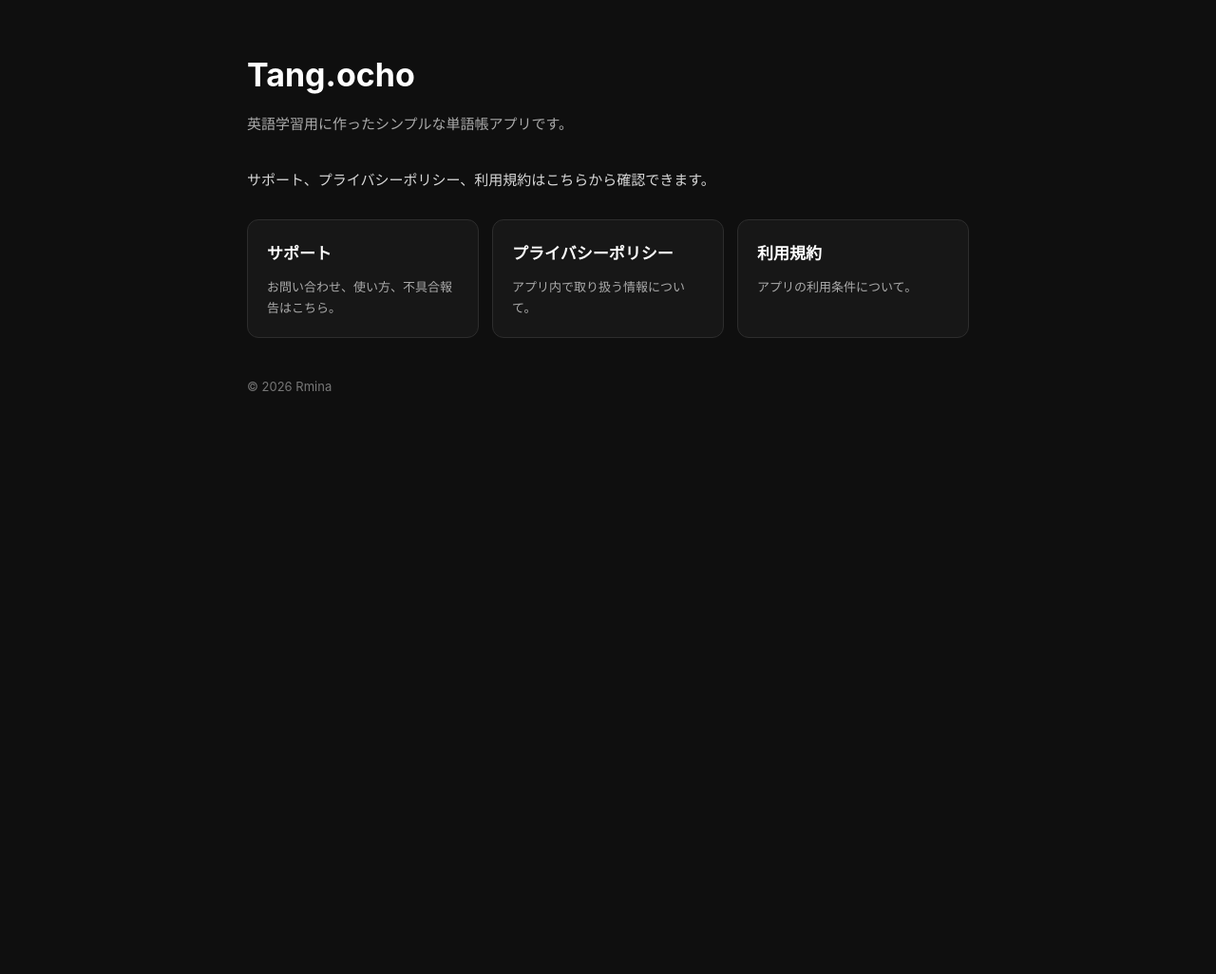
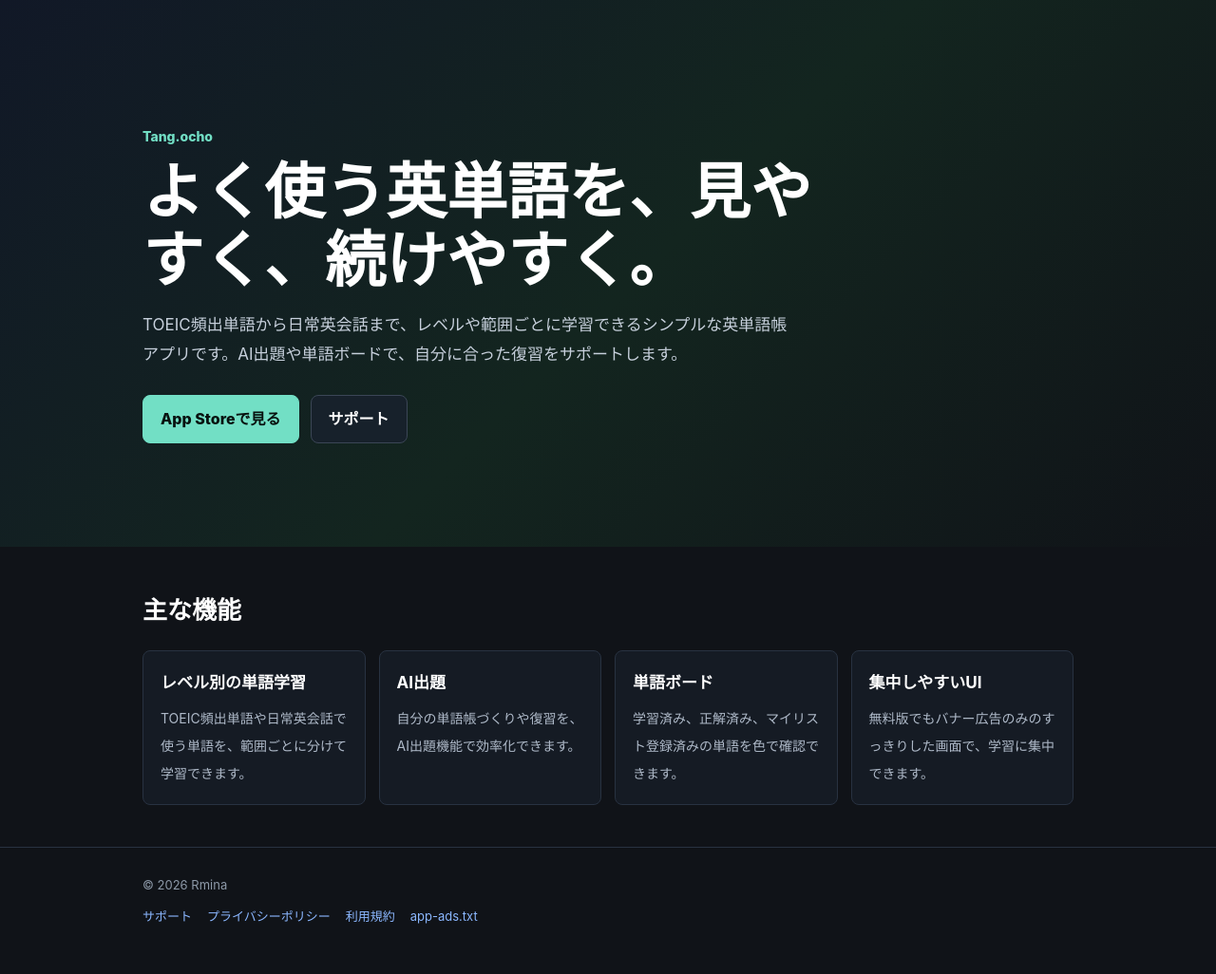
Before and after one commit to mr0614/Ta.ngocho-pages, a plain HTML site: page index.html in a window 1280 px wide. Shown: the whole page at 95% size. Before the commit the page ends 800 px from the top, so only its background shows below. Drawn offline with Linux system fonts and the light colour scheme.

Commit message:
Add files via upload

```diff
--- a/index.html
+++ b/index.html
@@ -3,52 +3,67 @@
 <head>
   <meta charset="UTF-8" />
   <meta name="viewport" content="width=device-width, initial-scale=1.0" />
-  <title>Tang.ocho</title>
+  <title>Tang.ocho - 英語学習用の単語帳アプリ</title>
+  <meta name="description" content="Tang.ochoは、TOEIC頻出単語や日常英会話で使う単語を、レベルや範囲ごとに学習できる英語学習用の単語帳アプリです。" />
   <style>
     * { box-sizing: border-box; }
-    body {
-      margin: 0;
-      min-height: 100vh;
-      padding: 48px 20px 72px;
-      background: #0f0f0f;
-      color: #d8d8d8;
-      font-family: -apple-system, BlinkMacSystemFont, "Hiragino Sans", "Yu Gothic", sans-serif;
-      line-height: 1.8;
-    }
-    main { max-width: 760px; margin: 0 auto; }
-    h1 { color: #fff; font-size: 34px; margin: 0 0 8px; letter-spacing: 0; }
-    p { font-size: 15px; }
+    body { margin: 0; background: #101318; color: #e9eef5; font-family: -apple-system, BlinkMacSystemFont, "Hiragino Sans", "Yu Gothic", sans-serif; line-height: 1.8; }
     a { color: #8bb7ff; text-decoration: none; }
-    .lead { color: #aaa; margin: 0 0 32px; }
-    .cards { display: grid; grid-template-columns: repeat(auto-fit, minmax(220px, 1fr)); gap: 14px; margin-top: 28px; }
-    .card { display: block; min-height: 120px; padding: 20px; border: 1px solid #2d2d2d; border-radius: 12px; background: #171717; }
+    .hero { min-height: 72vh; padding: 64px 20px 42px; display: flex; align-items: center; background: linear-gradient(135deg, #111827 0%, #13251f 52%, #101318 100%); }
+    .inner { width: min(980px, 100%); margin: 0 auto; }
+    .brand { color: #72dfc5; font-size: 14px; font-weight: 800; }
+    h1 { margin: 10px 0 18px; max-width: 760px; color: #fff; font-size: clamp(34px, 7vw, 64px); line-height: 1.12; letter-spacing: 0; }
+    .lead { max-width: 680px; color: #c7d0dc; font-size: 17px; }
+    .actions { display: flex; flex-wrap: wrap; gap: 12px; margin-top: 28px; }
+    .btn { display: inline-flex; align-items: center; justify-content: center; min-height: 44px; padding: 10px 18px; border: 1px solid #3b4656; background: #17212b; color: #fff; font-weight: 800; border-radius: 8px; }
+    .btn.primary { background: #72dfc5; color: #08120f; border-color: #72dfc5; }
+    section { padding: 44px 20px; }
+    h2 { margin: 0 0 18px; color: #fff; font-size: 26px; }
+    .grid { display: grid; grid-template-columns: repeat(auto-fit, minmax(220px, 1fr)); gap: 14px; }
+    .card { border: 1px solid #283241; background: #151b24; padding: 18px; border-radius: 8px; }
     .card strong { display: block; color: #fff; font-size: 17px; margin-bottom: 8px; }
-    .card span { display: block; color: #aaa; font-size: 13px; line-height: 1.7; }
-    .footer { margin-top: 40px; color: #777; font-size: 13px; }
+    .card span { color: #aeb9c8; font-size: 14px; }
+    footer { padding: 28px 20px 48px; border-top: 1px solid #283241; color: #8d99a8; font-size: 13px; }
+    .links { display: flex; flex-wrap: wrap; gap: 16px; margin-top: 10px; }
   </style>
 </head>
 <body>
   <main>
-    <h1>Tang.ocho</h1>
-    <p class="lead">英語学習用に作ったシンプルな単語帳アプリです。</p>
-    <p>サポート、プライバシーポリシー、利用規約はこちらから確認できます。</p>
-
-    <div class="cards">
-      <a class="card" href="./support.html">
-        <strong>サポート</strong>
-        <span>お問い合わせ、使い方、不具合報告はこちら。</span>
-      </a>
-      <a class="card" href="./legal/privacy.html">
-        <strong>プライバシーポリシー</strong>
-        <span>アプリ内で取り扱う情報について。</span>
-      </a>
-      <a class="card" href="./legal/terms.html">
-        <strong>利用規約</strong>
-        <span>アプリの利用条件について。</span>
-      </a>
+    <div class="hero">
+      <div class="inner">
+        <div class="brand">Tang.ocho</div>
+        <h1>よく使う英単語を、見やすく、続けやすく。</h1>
+        <p class="lead">TOEIC頻出単語から日常英会話まで、レベルや範囲ごとに学習できるシンプルな英単語帳アプリです。AI出題や単語ボードで、自分に合った復習をサポートします。</p>
+        <div class="actions">
+          <a class="btn primary" href="https://apps.apple.com/app/id6769251900">App Storeで見る</a>
+          <a class="btn" href="./support.html">サポート</a>
+        </div>
+      </div>
     </div>
 
-    <p class="footer">© 2026 Rmina</p>
+    <section>
+      <div class="inner">
+        <h2>主な機能</h2>
+        <div class="grid">
+          <div class="card"><strong>レベル別の単語学習</strong><span>TOEIC頻出単語や日常英会話で使う単語を、範囲ごとに分けて学習できます。</span></div>
+          <div class="card"><strong>AI出題</strong><span>自分の単語帳づくりや復習を、AI出題機能で効率化できます。</span></div>
+          <div class="card"><strong>単語ボード</strong><span>学習済み、正解済み、マイリスト登録済みの単語を色で確認できます。</span></div>
+          <div class="card"><strong>集中しやすいUI</strong><span>無料版でもバナー広告のみのすっきりした画面で、学習に集中できます。</span></div>
+        </div>
+      </div>
+    </section>
   </main>
+
+  <footer>
+    <div class="inner">
+      <div>© 2026 Rmina</div>
+      <div class="links">
+        <a href="./support.html">サポート</a>
+        <a href="./legal/privacy.html">プライバシーポリシー</a>
+        <a href="./legal/terms.html">利用規約</a>
+        <a href="./app-ads.txt">app-ads.txt</a>
+      </div>
+    </div>
+  </footer>
 </body>
 </html>
```
